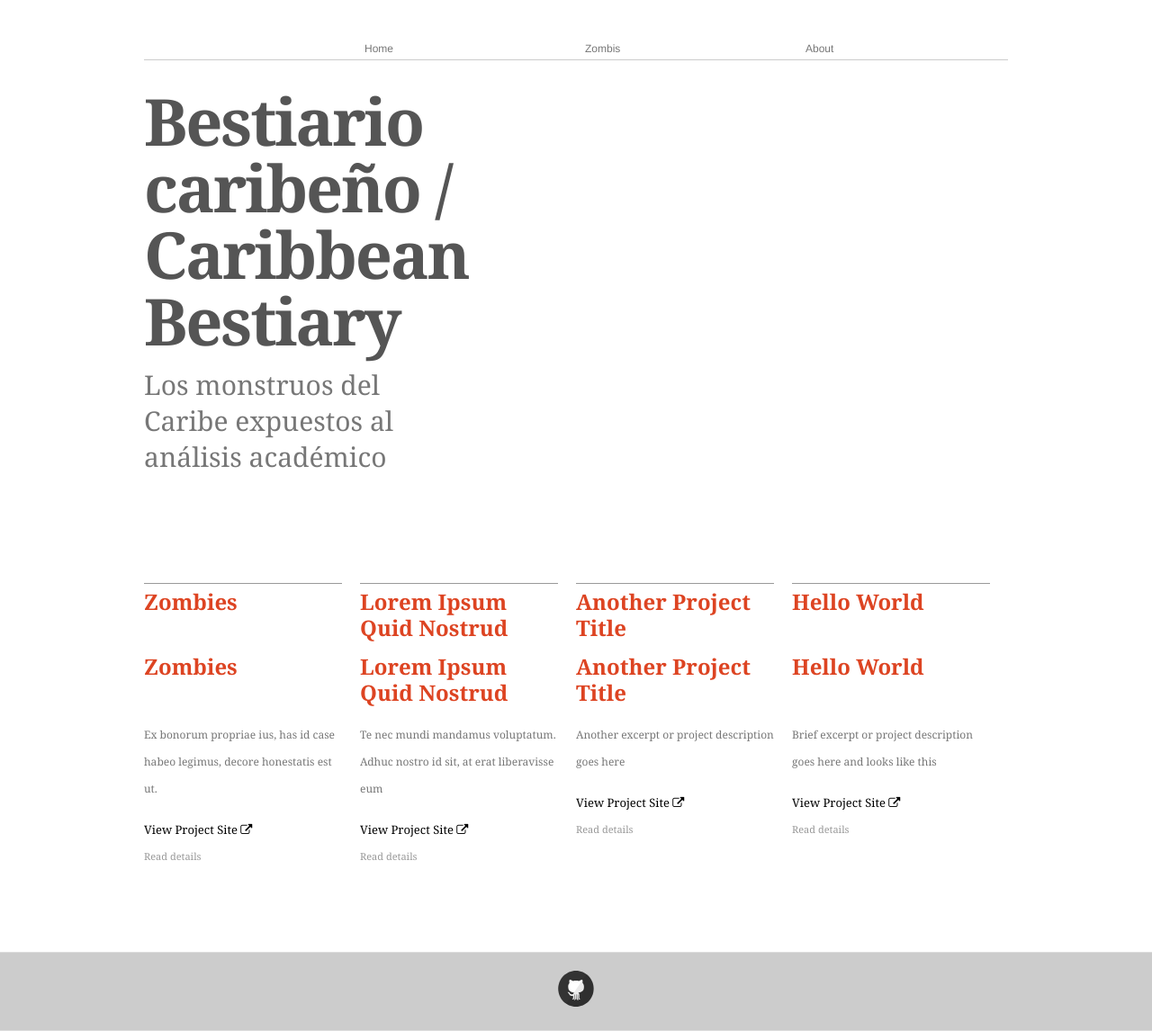
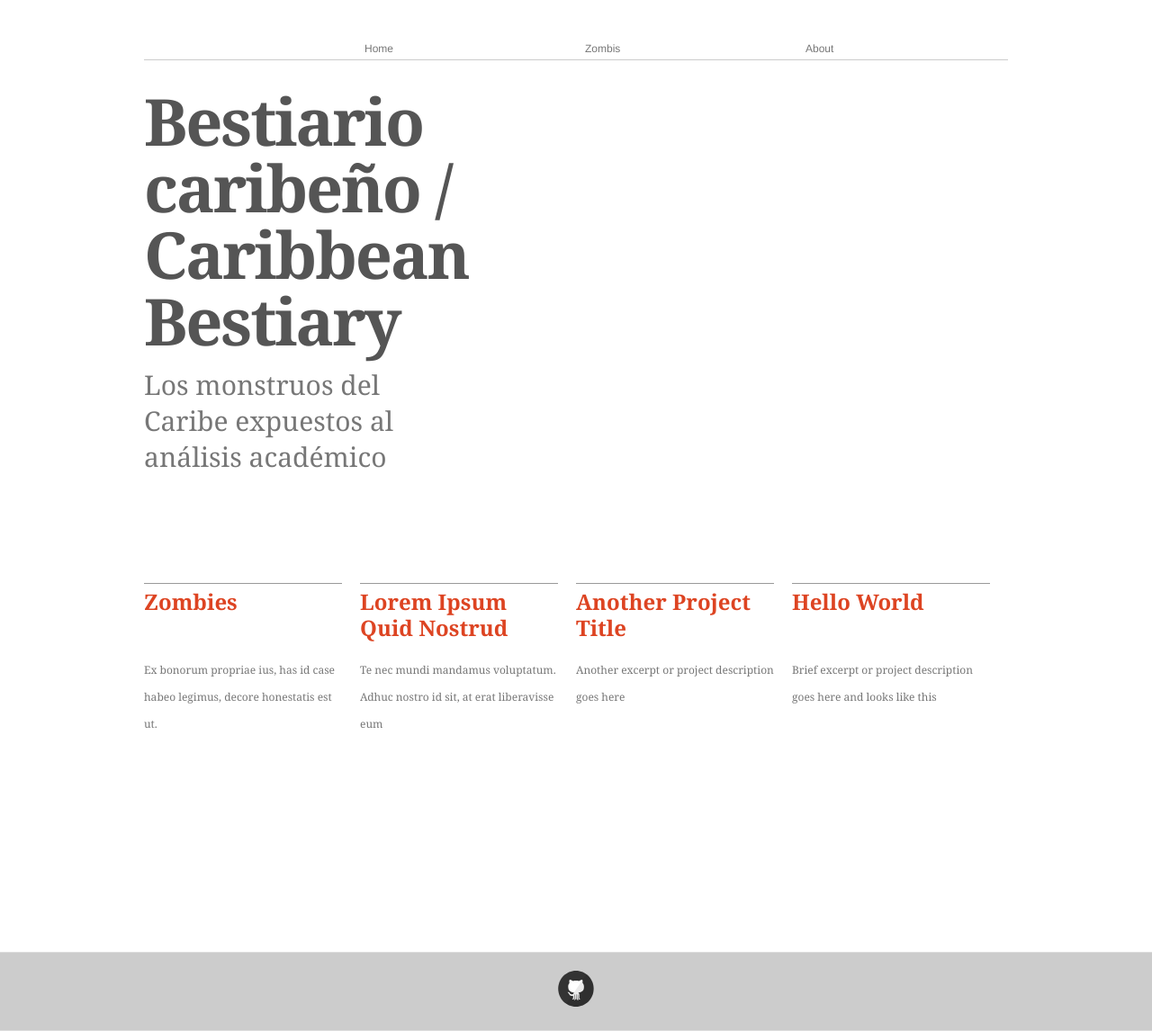
Before and after one commit to bestiariocaribe/bestiariocaribe.github.io, a Jekyll site: the page built from index.html, in a window 1280 px wide. Shown: the whole page at 90% size. Built offline with Jekyll 4.4.1, drawn with Linux system fonts in a browser that asks for light colours; nearby versions of some CDN libraries.

```diff
--- a/index.html
+++ b/index.html
@@ -9,16 +9,17 @@
 
      <div class="eyebrow"><h1><a href="{{ site.baseurl }}{{ post.url }}">{{ post.title }}</a></h1>
 
-       <!--{{ post.date | date: "%d %b %Y" }}</div> --!>
-      <h1><a href="{{ site.baseurl }}{{ post.url }}">{{ post.title }}</a></h1>
-
+       <!--{{ post.date | date: "%d %b %Y" }}</div>
+      <h1><a href="{{ site.baseurl }}{{ post.url }}"post.title }}</a></h1>
+--!>
       <div class="entry">
       	<p>{{ post.desc }}</p>
 <!--         {{ post.content | truncatewords:40}}
  -->  </div>
 
-      <a href="{{ post.proj-url }}" class="small-link primary-link" target="_blank">View Project Site <i class="fa fa-external-link"></i></a>
+<!--      <a href="{{ post.proj-url }}" class="small-link primary-link" target="_blank">View Project Site <i class="fa fa-external-link"></i></a>
       <a href="{{ site.baseurl }}{{ post.url }}" class="small-link">Read details</a>
+--!>
     </article>
   {% endfor %}
 </div>
```
